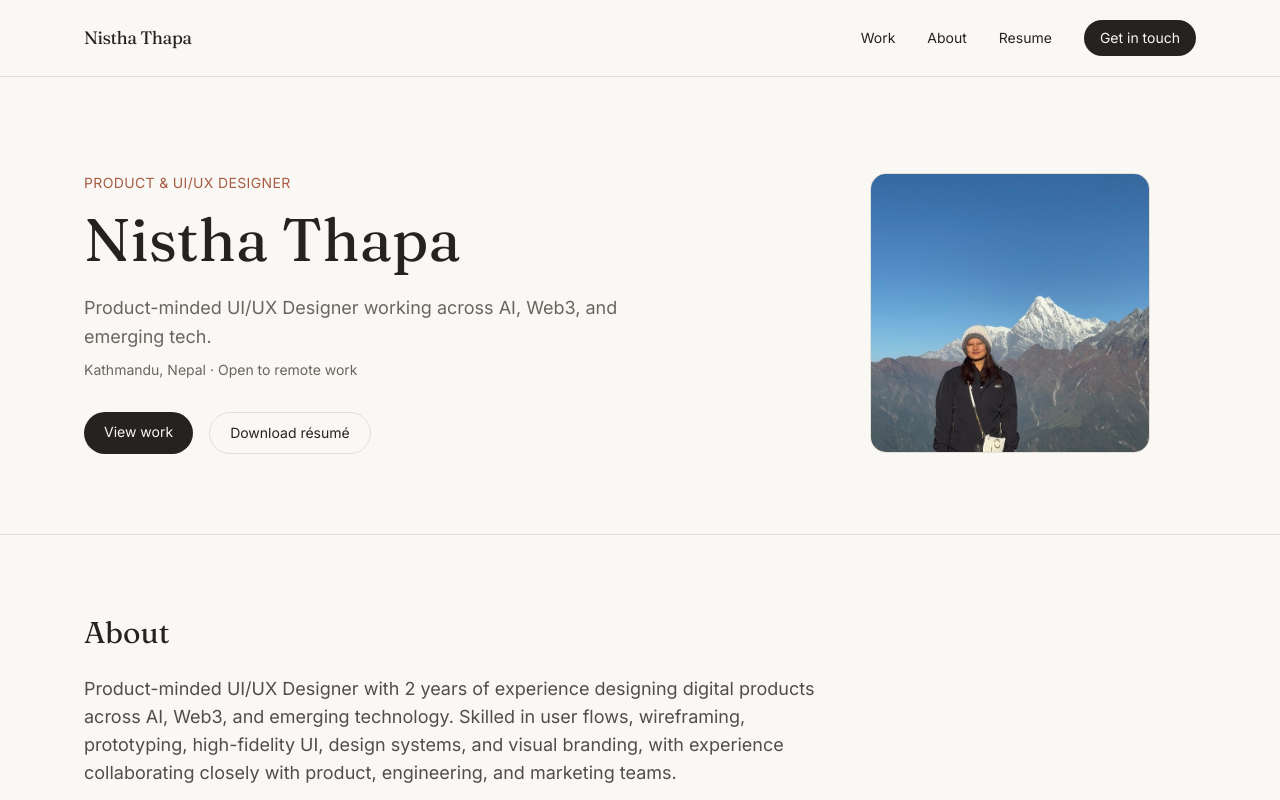
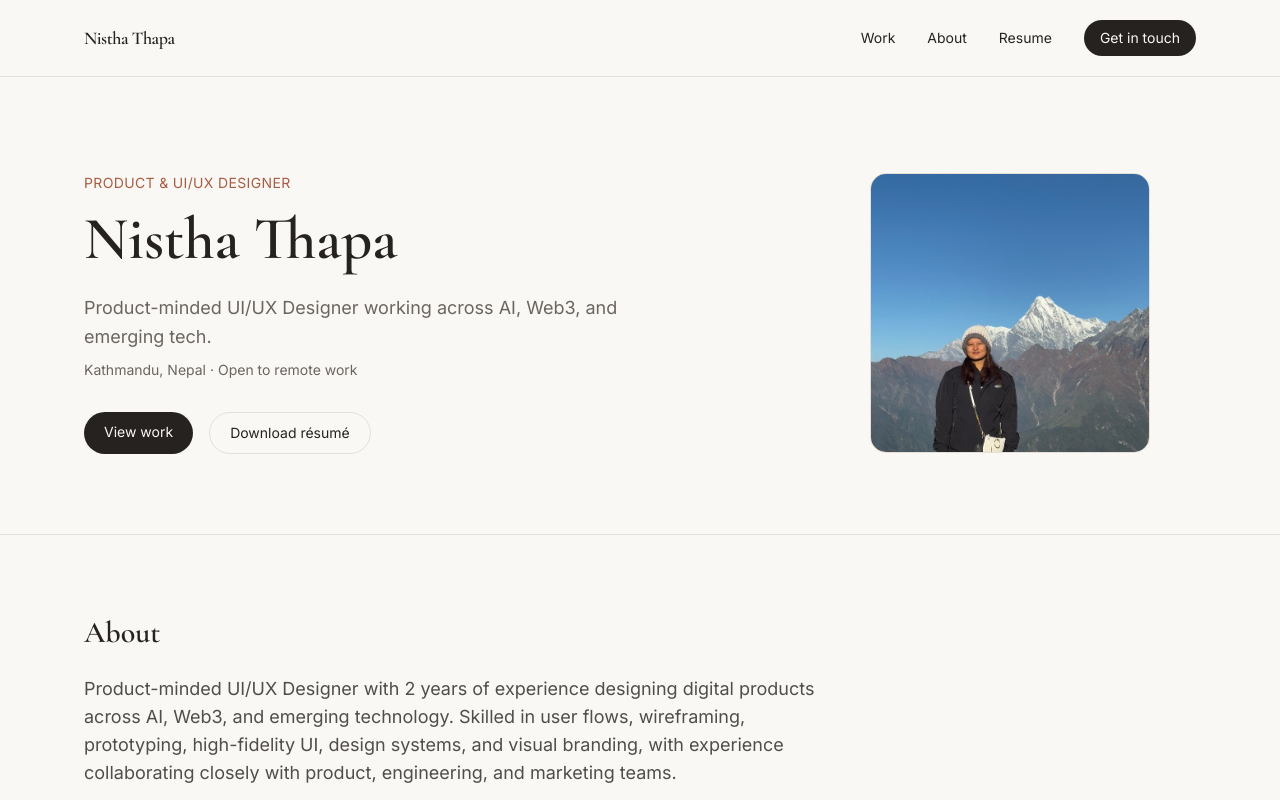
Before and after one commit to nistha-09/my-portfolio, a Next.js app: page / in a window 1280 px wide. Shown: the top 800 px of the page. Built offline with nearby package versions, Linux system fonts and the light colour scheme.

Commit message:
Switch display font from Fraunces to Cormorant Garamond

```diff
--- a/app/globals.css
+++ b/app/globals.css
@@ -9,6 +9,10 @@ html {
 body {
   background-color: #faf8f4;
   color: #262220;
+}
+
+.font-display {
+  font-weight: 600;
 }
 
 @media (prefers-reduced-motion: no-preference) {
--- a/app/layout.tsx
+++ b/app/layout.tsx
@@ -1,13 +1,14 @@
 import type { Metadata } from "next";
-import { Fraunces, Inter } from "next/font/google";
+import { Cormorant_Garamond, Inter } from "next/font/google";
 import "./globals.css";
 import Header from "@/components/Header";
 import Footer from "@/components/Footer";
 import { profile } from "@/lib/data";
 
-const fraunces = Fraunces({
+const cormorant = Cormorant_Garamond({
   subsets: ["latin"],
-  variable: "--font-fraunces",
+  weight: ["500", "600", "700"],
+  variable: "--font-display",
   display: "swap",
 });
 
@@ -43,7 +44,7 @@ export const metadata: Metadata = {
 
 export default function RootLayout({ children }: { children: React.ReactNode }) {
   return (
-    <html lang="en" className={`${fraunces.variable} ${inter.variable}`}>
+    <html lang="en" className={`${cormorant.variable} ${inter.variable}`}>
       <body className="flex min-h-screen flex-col font-sans text-ink antialiased">
         <Header />
         <main className="flex-1">{children}</main>
--- a/tailwind.config.ts
+++ b/tailwind.config.ts
@@ -13,7 +13,7 @@ const config: Config = {
         line: "#E5DFD7",
       },
       fontFamily: {
-        display: ["var(--font-fraunces)", "Georgia", "serif"],
+        display: ["var(--font-display)", "Georgia", "serif"],
         sans: ["var(--font-inter)", "system-ui", "sans-serif"],
       },
       maxWidth: {
```
